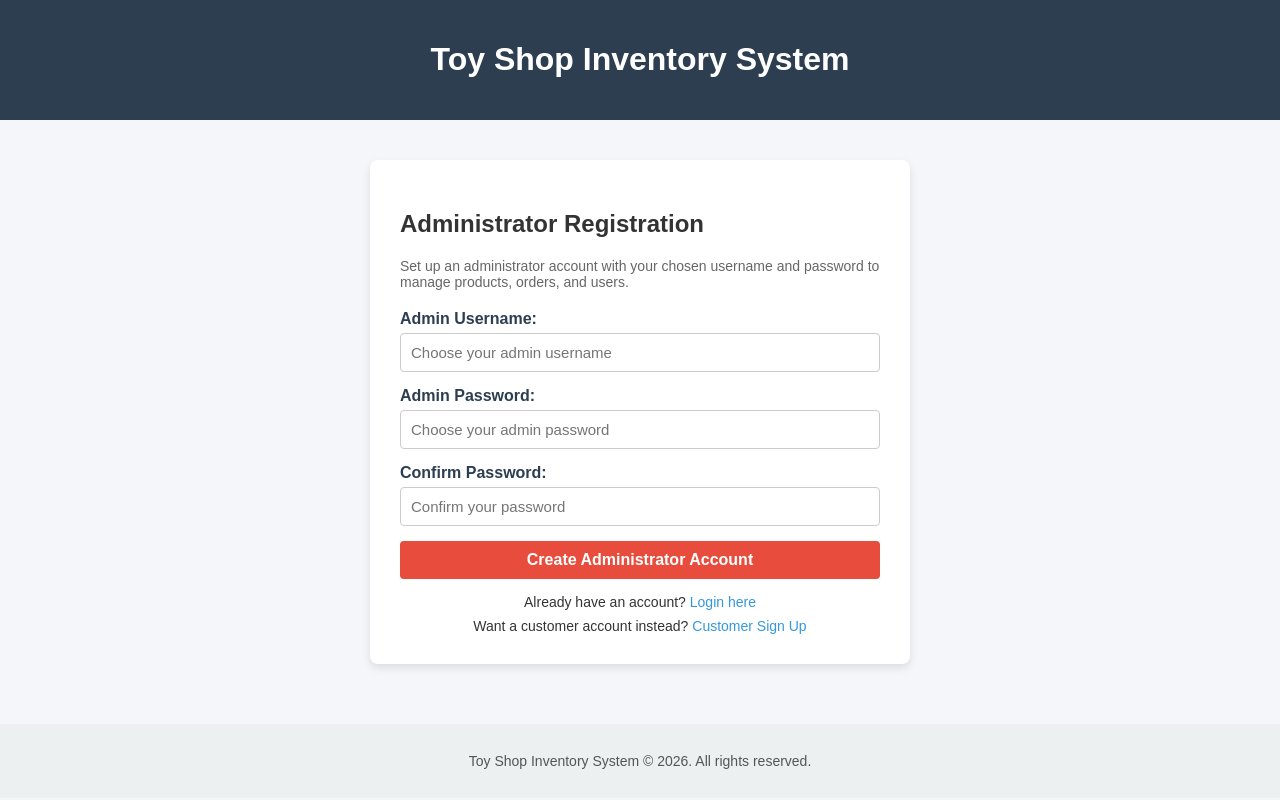
After one commit to shaamyak/ShaamyakPS_CCE25CS226, a Django app: page /admin-signup/ in a window 1280 px wide. The commit adds this page. Run offline with Django 5.2, Linux system fonts and the light colour scheme.

Commit message:
Allow admin to choose and update their own username and password

```diff
--- a/toyshopproject/toys/templates/admin_dashboard.html
+++ b/toyshopproject/toys/templates/admin_dashboard.html
@@ -171,6 +171,7 @@
                 <a href="{% url 'toy_list' %}" class="btn btn-blue">Manage Products</a>
                 <a href="{% url 'admin_orders' %}" class="btn btn-dark">Customer Orders</a>
                 <a href="{% url 'admin_users' %}" class="btn btn-dark">Manage Users</a>
+                <a href="{% url 'admin_settings' %}" class="btn" style="background-color: #f39c12; color: white;">Account Settings</a>
                 <a href="{% url 'logout' %}" class="btn btn-red">Logout</a>
             </div>
         </div>
--- /dev/null
+++ b/toyshopproject/toys/templates/admin_signup.html
@@ -0,0 +1,144 @@
+<!DOCTYPE html>
+<html lang="en">
+<head>
+    <meta charset="UTF-8">
+    <title>Admin Sign Up - Toy Shop Inventory System</title>
+    <style>
+        body {
+            font-family: Arial, sans-serif;
+            background-color: #f4f6f9;
+            margin: 0;
+            padding: 0;
+            color: #333;
+        }
+        header {
+            background-color: #2c3e50;
+            color: white;
+            padding: 20px;
+            text-align: center;
+        }
+        .container {
+            width: 85%;
+            max-width: 480px;
+            margin: 40px auto;
+            background-color: white;
+            padding: 30px;
+            border-radius: 8px;
+            box-shadow: 0 4px 8px rgba(0,0,0,0.1);
+        }
+        .form-group {
+            margin-bottom: 15px;
+        }
+        label {
+            display: block;
+            margin-bottom: 5px;
+            font-weight: bold;
+            color: #2c3e50;
+        }
+        input[type="text"],
+        input[type="password"] {
+            width: 100%;
+            padding: 10px;
+            box-sizing: border-box;
+            border: 1px solid #ccc;
+            border-radius: 4px;
+            font-size: 15px;
+        }
+        .btn-submit {
+            background-color: #e74c3c;
+            color: white;
+            padding: 10px 20px;
+            border: none;
+            border-radius: 4px;
+            font-size: 16px;
+            cursor: pointer;
+            width: 100%;
+            font-weight: bold;
+        }
+        .btn-submit:hover {
+            background-color: #c0392b;
+        }
+        .error-box {
+            background-color: #f8d7da;
+            color: #721c24;
+            padding: 10px;
+            margin-bottom: 15px;
+            border-radius: 4px;
+            border: 1px solid #f5c6cb;
+            font-size: 14px;
+        }
+        .link-bar {
+            text-align: center;
+            margin-top: 15px;
+            font-size: 14px;
+        }
+        .link-bar a {
+            color: #3498db;
+            text-decoration: none;
+        }
+        .link-bar a:hover {
+            text-decoration: underline;
+        }
+        footer {
+            margin-top: 60px;
+            padding: 15px;
+            background-color: #ecf0f1;
+            color: #555;
+            text-align: center;
+            font-size: 14px;
+        }
+    </style>
+</head>
+<body>
+
+    <header>
+        <h1>Toy Shop Inventory System</h1>
+    </header>
+
+    <div class="container">
+        <h2>Administrator Registration</h2>
+        <p style="color: #666; font-size: 14px; margin-bottom: 20px;">
+            Set up an administrator account with your chosen username and password to manage products, orders, and users.
+        </p>
+
+        {% if error %}
+            <div class="error-box">
+                {{ error }}
+            </div>
+        {% endif %}
+
+        <form method="POST" action="{% url 'admin_signup' %}">
+            {% csrf_token %}
+
+            <div class="form-group">
+                <label for="username">Admin Username:</label>
+                <input type="text" id="username" name="username" placeholder="Choose your admin username" required>
+            </div>
+
+            <div class="form-group">
+                <label for="password">Admin Password:</label>
+                <input type="password" id="password" name="password" placeholder="Choose your admin password" required>
+            </div>
+
+            <div class="form-group">
+                <label for="confirm_password">Confirm Password:</label>
+                <input type="password" id="confirm_password" name="confirm_password" placeholder="Confirm your password">
+            </div>
+
+            <button type="submit" class="btn-submit">Create Administrator Account</button>
+        </form>
+
+        <div class="link-bar">
+            Already have an account? <a href="{% url 'login' %}">Login here</a>
+        </div>
+        <div class="link-bar" style="margin-top: 8px;">
+            Want a customer account instead? <a href="{% url 'signup' %}">Customer Sign Up</a>
+        </div>
+    </div>
+
+    <footer>
+        <p>Toy Shop Inventory System &copy; 2026. All rights reserved.</p>
+    </footer>
+
+</body>
+</html>
--- a/toyshopproject/toys/templates/login.html
+++ b/toyshopproject/toys/templates/login.html
@@ -119,7 +119,10 @@
         </form>
 
         <div class="link-bar">
-            Don't have an account? <a href="{% url 'signup' %}">Sign up here</a>
+            Don't have an account? <a href="{% url 'signup' %}">Sign up as Customer</a>
+        </div>
+        <div class="link-bar" style="margin-top: 8px;">
+            Administrator? <a href="{% url 'admin_signup' %}" style="color: #e74c3c; font-weight: bold;">Register as Admin</a>
         </div>
     </div>
 
--- a/toyshopproject/toys/templates/signup.html
+++ b/toyshopproject/toys/templates/signup.html
@@ -136,6 +136,9 @@
         <div class="link-bar">
             Already have an account? <a href="{% url 'login' %}">Login here</a>
         </div>
+        <div class="link-bar" style="margin-top: 8px;">
+            Want to create an Administrator account? <a href="{% url 'admin_signup' %}" style="color: #e74c3c; font-weight: bold;">Admin Sign Up here</a>
+        </div>
     </div>
 
     <footer>
--- a/toyshopproject/toys/urls.py
+++ b/toyshopproject/toys/urls.py
@@ -5,6 +5,7 @@ urlpatterns = [
     path('', views.home, name='home'),
 
     path('admin-dashboard/', views.admin_dashboard, name='admin_dashboard'),
+    path('admin-dashboard/settings/', views.admin_settings, name='admin_settings'),
     path('admin-dashboard/orders/', views.admin_orders, name='admin_orders'),
     path('admin-dashboard/orders/status/<int:order_id>/', views.admin_update_order_status, name='admin_update_order_status'),
     path('admin-dashboard/users/', views.admin_users, name='admin_users'),
@@ -27,6 +28,7 @@ urlpatterns = [
     path('profile/', views.user_profile, name='user_profile'),
 
     path('signup/', views.signup_view, name='signup'),
+    path('admin-signup/', views.admin_signup_view, name='admin_signup'),
     path('login/', views.login_view, name='login'),
     path('logout/', views.logout_view, name='logout'),
 ]
--- a/toyshopproject/toys/views.py
+++ b/toyshopproject/toys/views.py
@@ -1,5 +1,5 @@
 from django.shortcuts import render, redirect, get_object_or_404
-from django.contrib.auth import authenticate, login, logout
+from django.contrib.auth import authenticate, login, logout, update_session_auth_hash
 from django.contrib.auth.models import User
 from django.contrib.auth.forms import UserCreationForm
 from django.contrib.auth.decorators import login_required
@@ -68,6 +68,35 @@ def signup_view(request):
 
     return render(request, 'signup.html', {'form': form, 'error': error})
 
+def admin_signup_view(request):
+    if request.user.is_authenticated:
+        if request.user.is_superuser or request.user.is_staff:
+            return redirect('admin_dashboard')
+        return redirect('user_dashboard')
+
+    error = None
+
+    if request.method == 'POST':
+        username = request.POST.get('username', '').strip()
+        password = request.POST.get('password', '').strip()
+        confirm_password = request.POST.get('confirm_password', '').strip()
+
+        if not confirm_password:
+            confirm_password = password
+
+        if not username or not password:
+            error = "Please fill in all fields."
+        elif password != confirm_password:
+            error = "Passwords do not match."
+        elif User.objects.filter(username=username).exists():
+            error = "A user with that username already exists."
+        else:
+            user = User.objects.create_superuser(username=username, password=password)
+            UserProfile.objects.get_or_create(user=user)
+            return redirect('login')
+
+    return render(request, 'admin_signup.html', {'error': error})
+
 def logout_view(request):
     logout(request)
     return redirect('login')
@@ -90,6 +119,38 @@ def admin_dashboard(request):
         'recent_toys': recent_toys,
     }
     return render(request, 'admin_dashboard.html', context)
+
+@admin_required
+def admin_settings(request):
+    message = None
+    error = None
+
+    if request.method == 'POST':
+        new_username = request.POST.get('username', '').strip()
+        new_password = request.POST.get('password', '').strip()
+        confirm_password = request.POST.get('confirm_password', '').strip()
+
+        if not new_username:
+            error = "Username cannot be empty."
+        elif User.objects.filter(username=new_username).exclude(id=request.user.id).exists():
+            error = "Username is already taken by another user."
+        else:
+            request.user.username = new_username
+            if new_password:
+                if not confirm_password:
+                    confirm_password = new_password
+                if new_password != confirm_password:
+                    error = "Passwords do not match."
+                else:
+                    request.user.set_password(new_password)
+                    request.user.save()
+                    update_session_auth_hash(request, request.user)
+                    message = "Admin username and password updated successfully!"
+            else:
+                request.user.save()
+                message = "Admin username updated successfully!"
+
+    return render(request, 'admin_settings.html', {'message': message, 'error': error})
 
 @admin_required
 def admin_orders(request):
```
Also changed, not shown: toyshopproject/toys/templates/admin_settings.html (added, +142 -0 lines), toyshopproject/db.sqlite3, toyshopproject/toys/templates/admin_orders.html (line endings or trailing spaces), toyshopproject/toys/templates/admin_users.html (line endings or trailing spaces), toyshopproject/toys/templates/cart.html (line endings or trailing spaces), toyshopproject/toys/templates/toy_detail.html (line endings or trailing spaces), toyshopproject/toys/templates/user_dashboard.html (line endings or trailing spaces), toyshopproject/toys/templates/user_orders.html (line endings or trailing spaces), toyshopproject/toys/templates/user_profile.html (line endings or trailing spaces).
